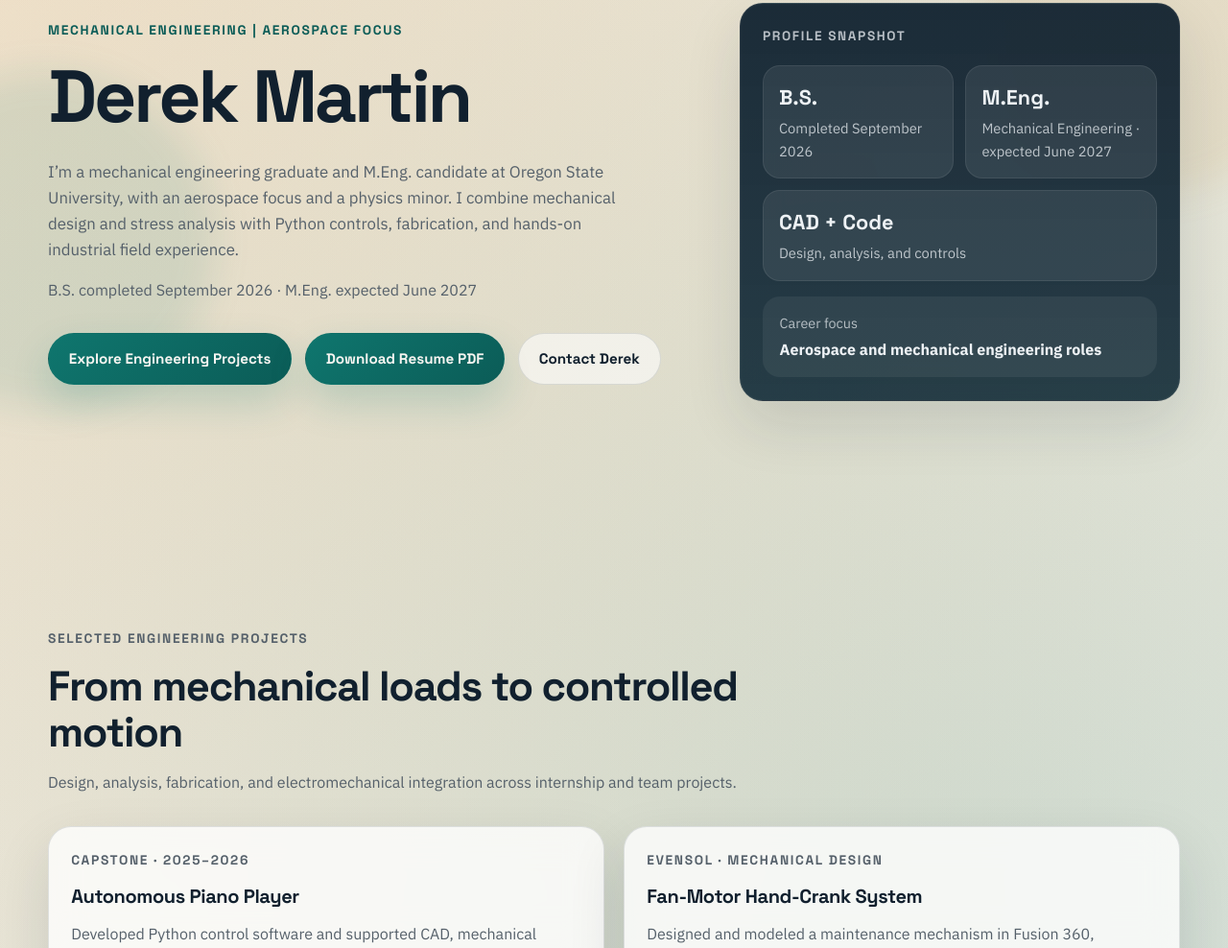
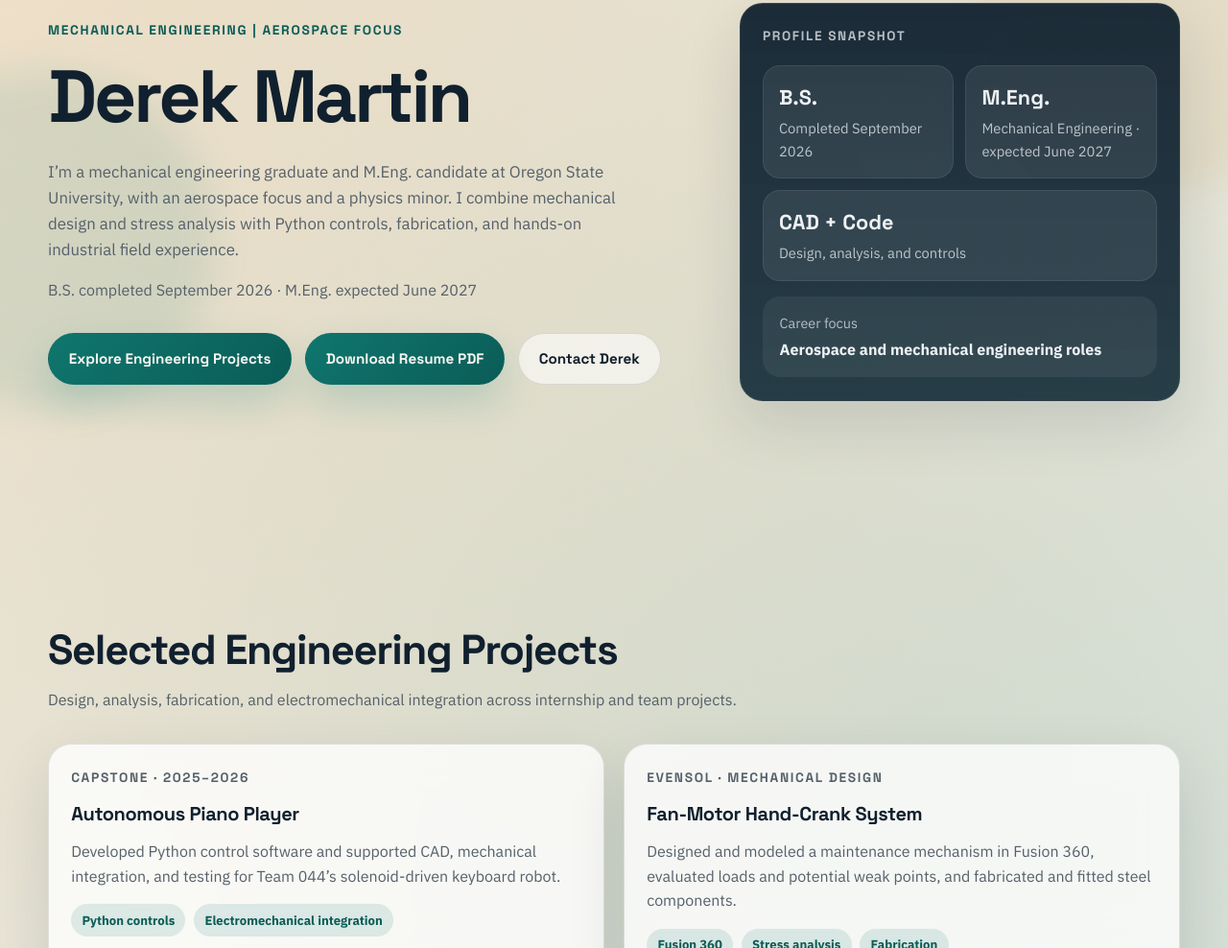
Before and after one commit to derekmartin3737-coder/Eportfolio, a plain HTML site: page index.html in a window 1280 px wide. Shown: the part 230-1218 px from the top of the page at 96% size. Drawn offline with Linux system fonts and the light colour scheme.

Commit message:
Replace project slogan with a straightforward section heading

```diff
--- a/index.html
+++ b/index.html
@@ -72,8 +72,7 @@
 
       <section class="section" id="projects">
         <div class="section-heading">
-          <p class="eyebrow">Selected Engineering Projects</p>
-          <h2>From mechanical loads to controlled motion</h2>
+          <h2>Selected Engineering Projects</h2>
           <p>Design, analysis, fabrication, and electromechanical integration across internship and team projects.</p>
         </div>
         <div class="feature-grid project-grid">
```
